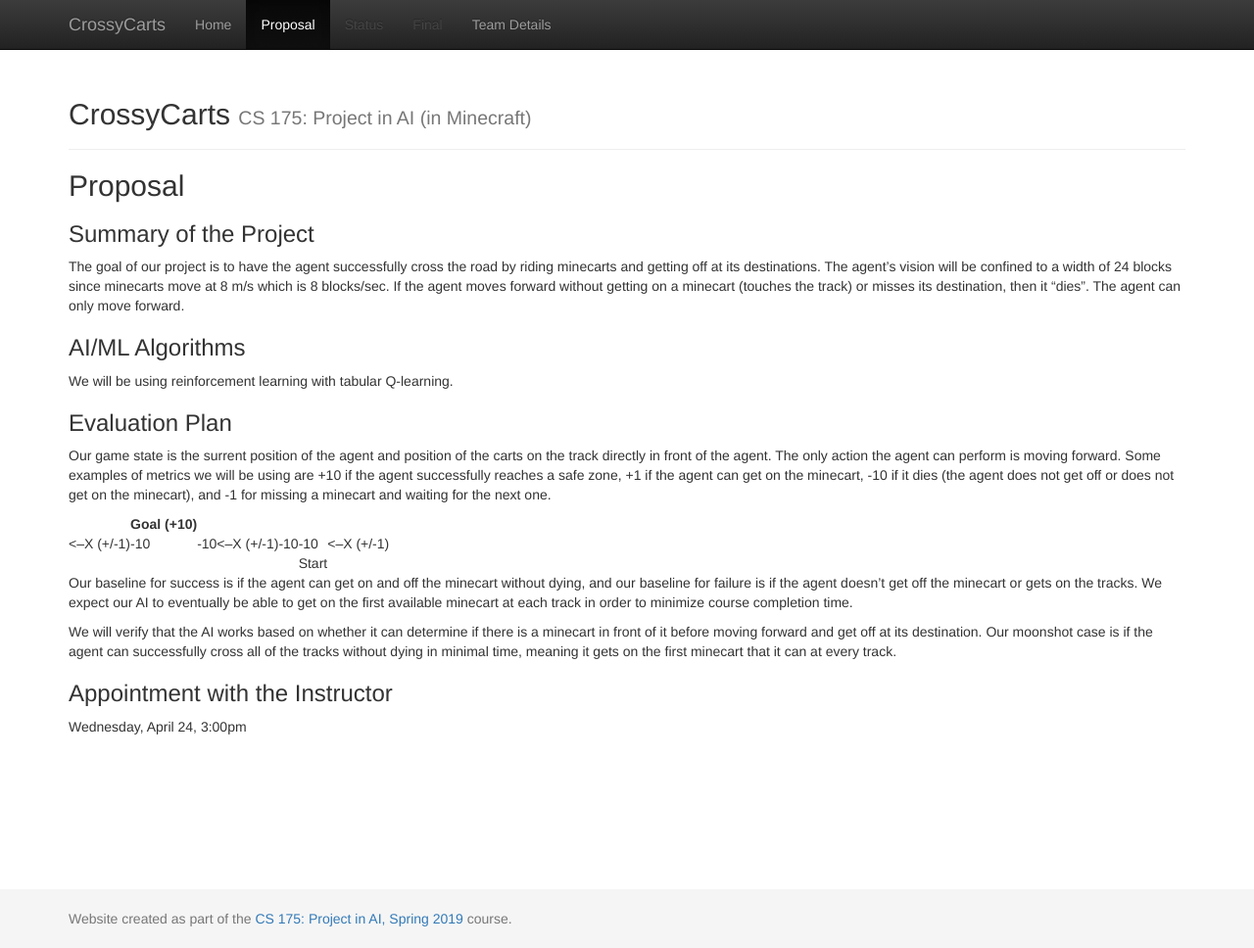
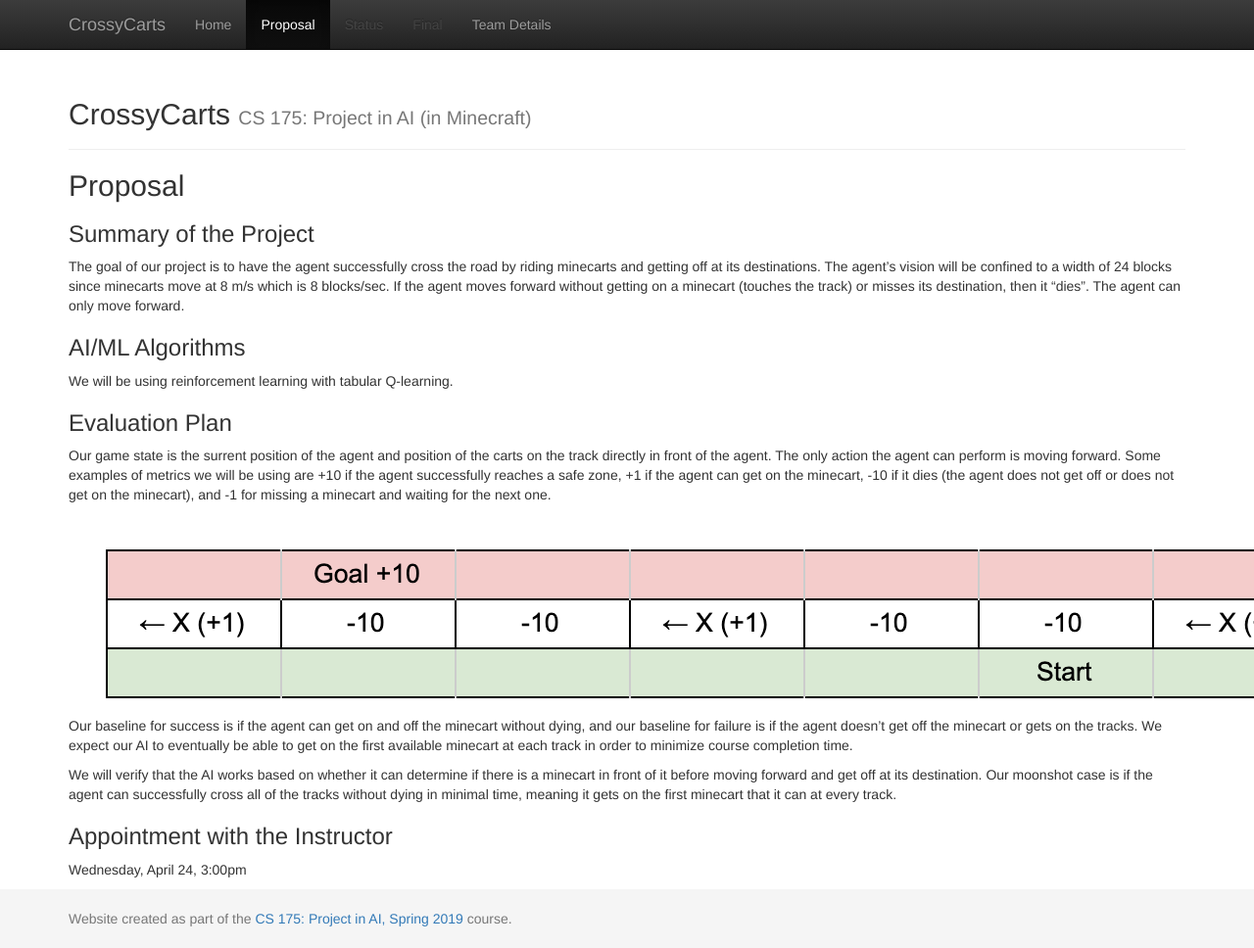
Before and after one commit to YINGDAT/CrossyCarts, a Jekyll site: the page built from docs/proposal.md, in a window 1280 px wide and 968 px high. Shown: the whole window at 98% size. Built offline with Jekyll 4.4.1, drawn with Linux system fonts in a browser that asks for light colours.

Commit message:
Update proposal.md

```diff
--- a/docs/proposal.md
+++ b/docs/proposal.md
@@ -15,10 +15,7 @@ We will be using reinforcement learning with tabular Q-learning.
 ### Evaluation Plan
 Our game state is the surrent position of the agent and position of the carts on the track directly in front of the agent. The only action the agent can perform is moving forward. Some examples of metrics we will be using are +10 if the agent successfully reaches a safe zone, +1 if the agent can get on the minecart, -10 if it dies (the agent does not get off or does not get on the minecart), and -1 for missing a minecart and waiting for the next one.
 
-|             | Goal (+10) |     |             |     |       |             |
-|-------------|------------|-----|-------------|-----|-------|-------------|
-| <--X (+/-1) | -10        | -10 | <--X (+/-1) | -10   | -10   | <--X (+/-1) |
-|             |            |     |             |     | Start |             |
+![](/sample_evaluation_table.png?raw=true)
 
 Our baseline for success is if the agent can get on and off the minecart without dying, and our baseline for failure is if the agent doesn’t get off the minecart or gets on the tracks. We expect our AI to eventually be able to get on the first available minecart at each track in order to minimize course completion time.
 
```
